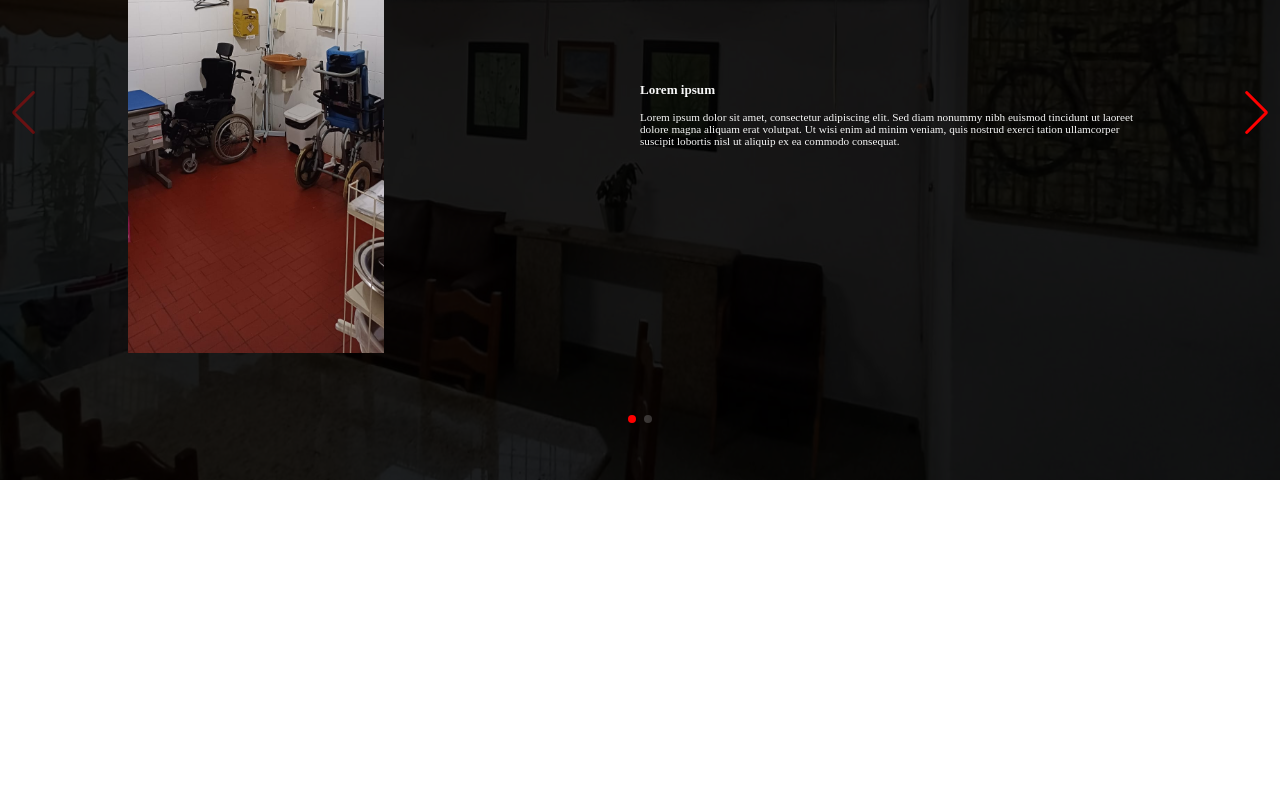
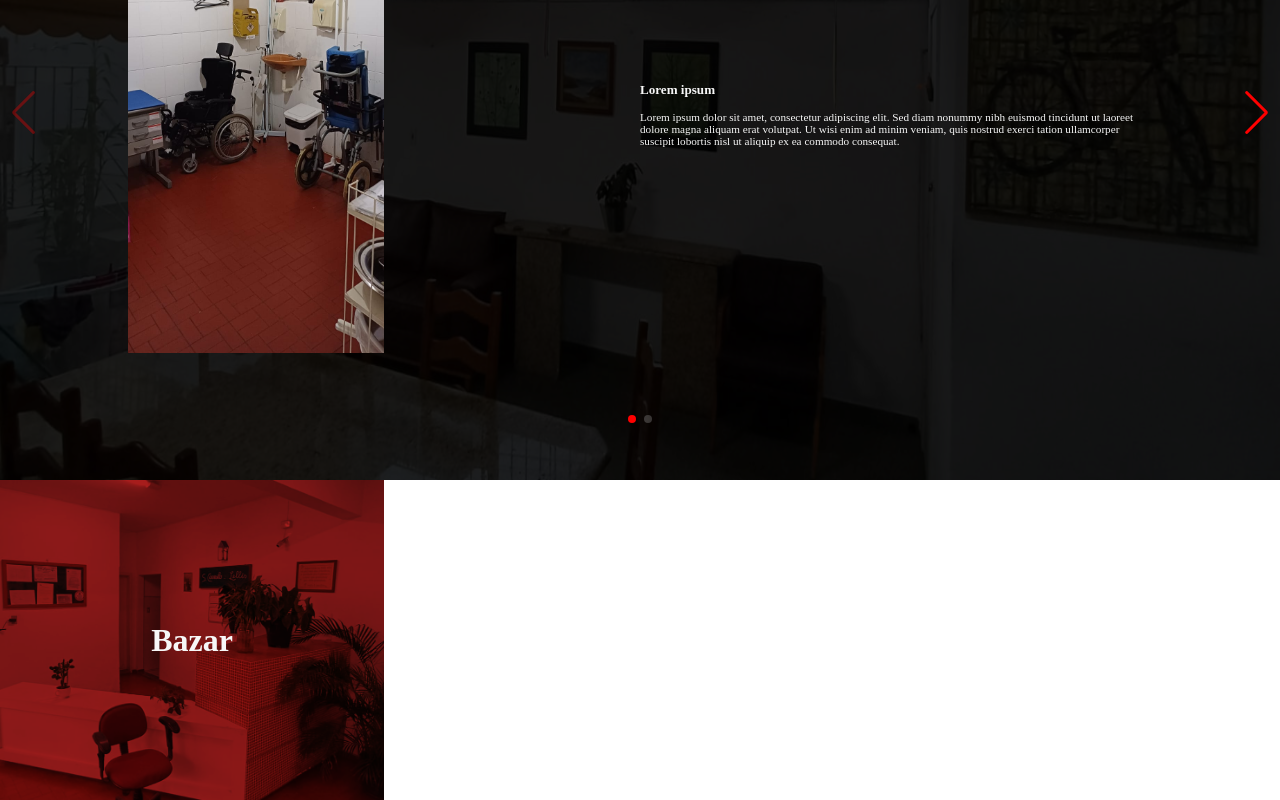
Before and after one commit to MathewsBaio/projeto-sao-camillo-lelis, a React (Create React App) app in the folder projeto-sao-camillo-lelis/: page / in a window 1280 px wide. Shown: the part 2240-3040 px from the top of the page. Before the commit the page ends 2720 px from the top, so only its background shows below. Built offline with nearby package versions, Linux system fonts and the light colour scheme.

Commit message:
CSS do Card

```diff
--- a/projeto-sao-camillo-lelis/src/App.js
+++ b/projeto-sao-camillo-lelis/src/App.js
@@ -4,6 +4,7 @@ import NossasHistorias from "./components/historias/NossasHistorias";
 import Menu from "./components/menu/Menu";
 import SobreNos from "./components/SobreNos/SobreNos";
 import NossosValores from "./components/valores/NossosValores";
+import Card from "./components/card/Card";
 import "./styles/styles.css";
 
 export default function App() {
@@ -31,6 +32,7 @@ export default function App() {
           logo="/icons/WhatsApp.webp"
         />
       </div>
+      <Card titulo="Bazar" paragrafo="teste" />
     </div>
   );
 }
--- a/projeto-sao-camillo-lelis/src/components/card/Card.js
+++ b/projeto-sao-camillo-lelis/src/components/card/Card.js
@@ -1,10 +1,20 @@
-import { useState } from "react"
+import { useState } from "react";
+import "../../styles/card.css";
 
+export default function Card({ titulo, paragrafo }) {
+  const [ativo, setAtivo] = useState(false);
 
-export default function Card({titulo, paragrafo}) {
-    const [ativo, setAtivo] = useState(false)
-
-    return <div>
-        {ativo ? (<p>{paragrafo}</p>) : (<h1>{titulo}</h1>)}
+  return (
+    <div
+      className="card"
+      onMouseEnter={() => {
+        setAtivo(true);
+      }}
+      onMouseLeave={() => {
+        setAtivo(false);
+      }}
+    >
+      {ativo ? <p>{paragrafo}</p> : <h1>{titulo}</h1>}
     </div>
+  );
 }
--- /dev/null
+++ b/projeto-sao-camillo-lelis/src/styles/card.css
@@ -0,0 +1,36 @@
+.card {
+    width: 30vw;
+    height: 40vh;
+    background-image: url("../../public/backgrounds/sobrenos.jpg");
+    color: #f7f7f7;
+    display: flex;
+    align-items: center;
+    justify-content: center;
+    background-size: cover;
+    background-position: center;
+    background-repeat: no-repeat;
+
+    position: relative;
+    overflow: hidden;
+  }
+  .card::after {
+    content: "";
+    position: absolute;
+    top: 0;
+    left: 0;
+    width: 100%;
+    height: 100%;
+    background-color: #a61a19;
+    opacity: 0.99;
+    mix-blend-mode: multiply;
+    transition: background 0.3s, border-radius 0.3s, opacity 0.3s;
+    z-index: 1;
+  }
+
+  .card > h1 {
+    z-index: 10;
+  }
+
+  .card > p {
+    z-index: 10;
+  }
```
Also changed, not shown: 1 other file (tests, documents, lock files or other folders).
